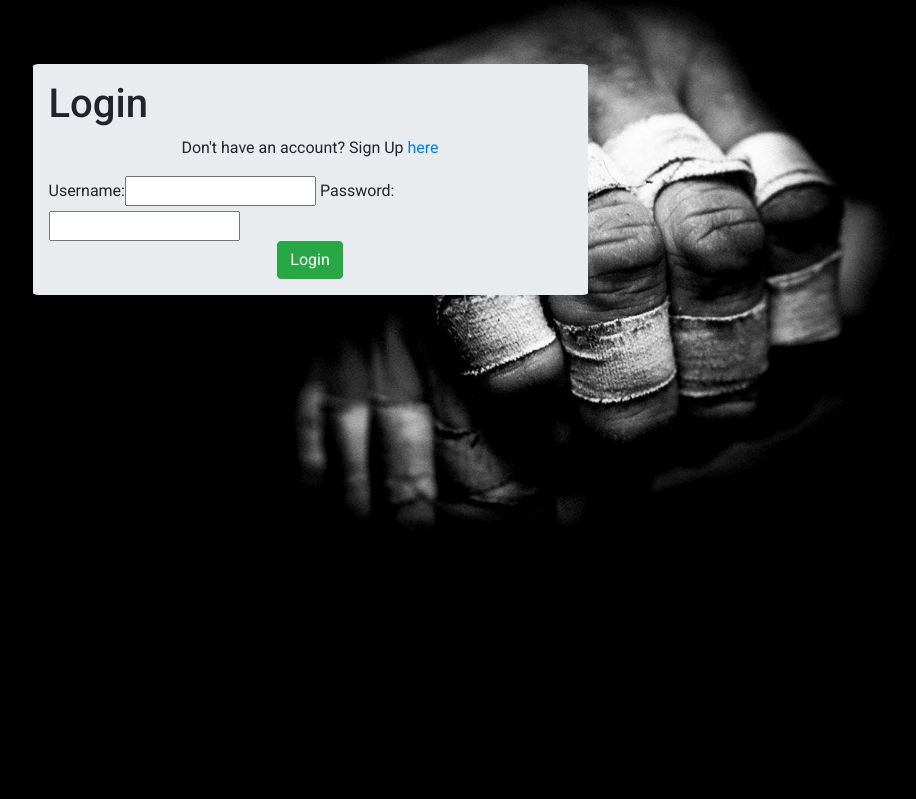
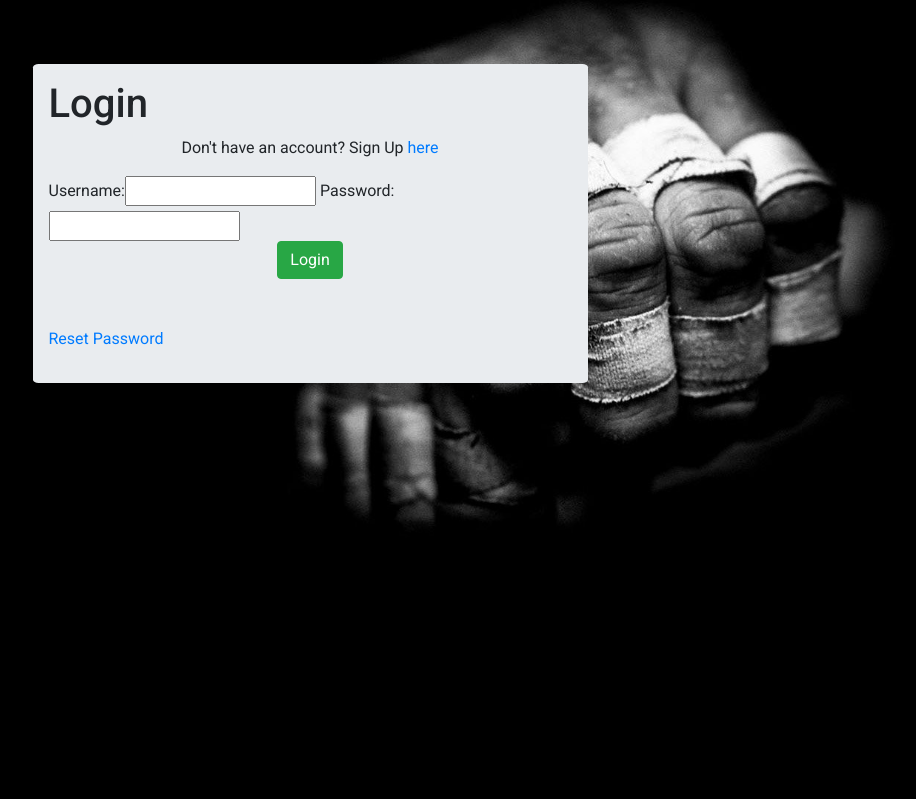
Before and after one commit to alexmortali/grapple, a Django app: page /accounts/login/ in a window 1280 px wide. Shown: the part 56-855 px from the top of the page, without its empty margins (330-1246 px from the left). Run offline with Django 3.2, Linux system fonts and the light colour scheme; data that the repository does not hold is empty; some libraries are stand-ins or nearby versions.

Commit message:
Added password reset link

```diff
--- a/accounts/templates/login.html
+++ b/accounts/templates/login.html
@@ -21,6 +21,7 @@
                                     <button type="submit" class="btn btn-success">Login</button>
                                 </div>
                             </form>
+                            <p class="mt-5"><a href="{% url 'password_reset' %}">Reset Password</a></p>
                         </div>
                     </div>
                 </div>
```
